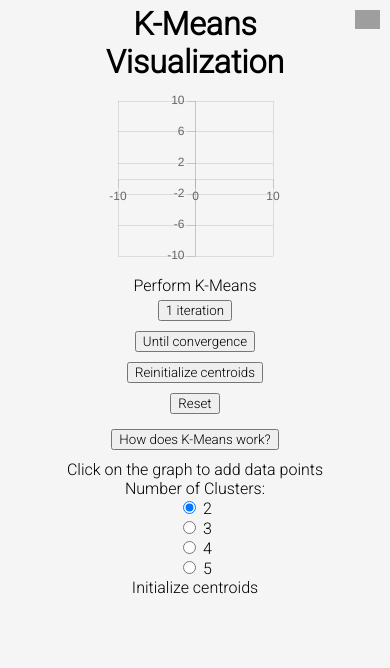
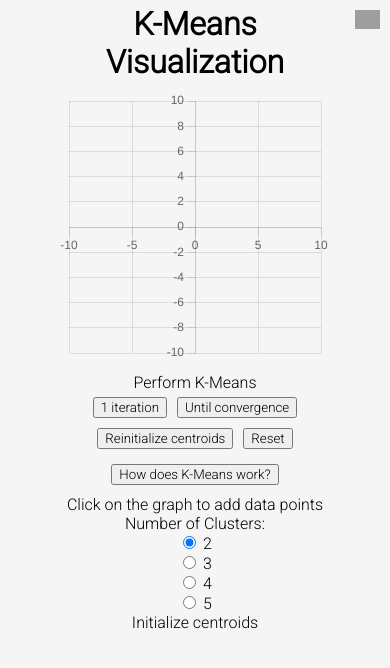
Before and after one commit to Sourish07/MLVisSuite, a Flask app: page /kmeans in a window 390 px wide. Shown: the top 668 px of the page. Run offline with Flask 2, Linux system fonts and the light colour scheme; some libraries are stand-ins or nearby versions; grey boxes are pictures that could not be loaded.

Commit message:
Resized graph on mobile

```diff
--- a/static/css/queries.css
+++ b/static/css/queries.css
@@ -36,7 +36,8 @@
     }
 
     .centerpiece {
-        width: 50vw;
+        width: 75vw;
+        max-width: 300px;
         margin: 0 auto;
     }
 
```
